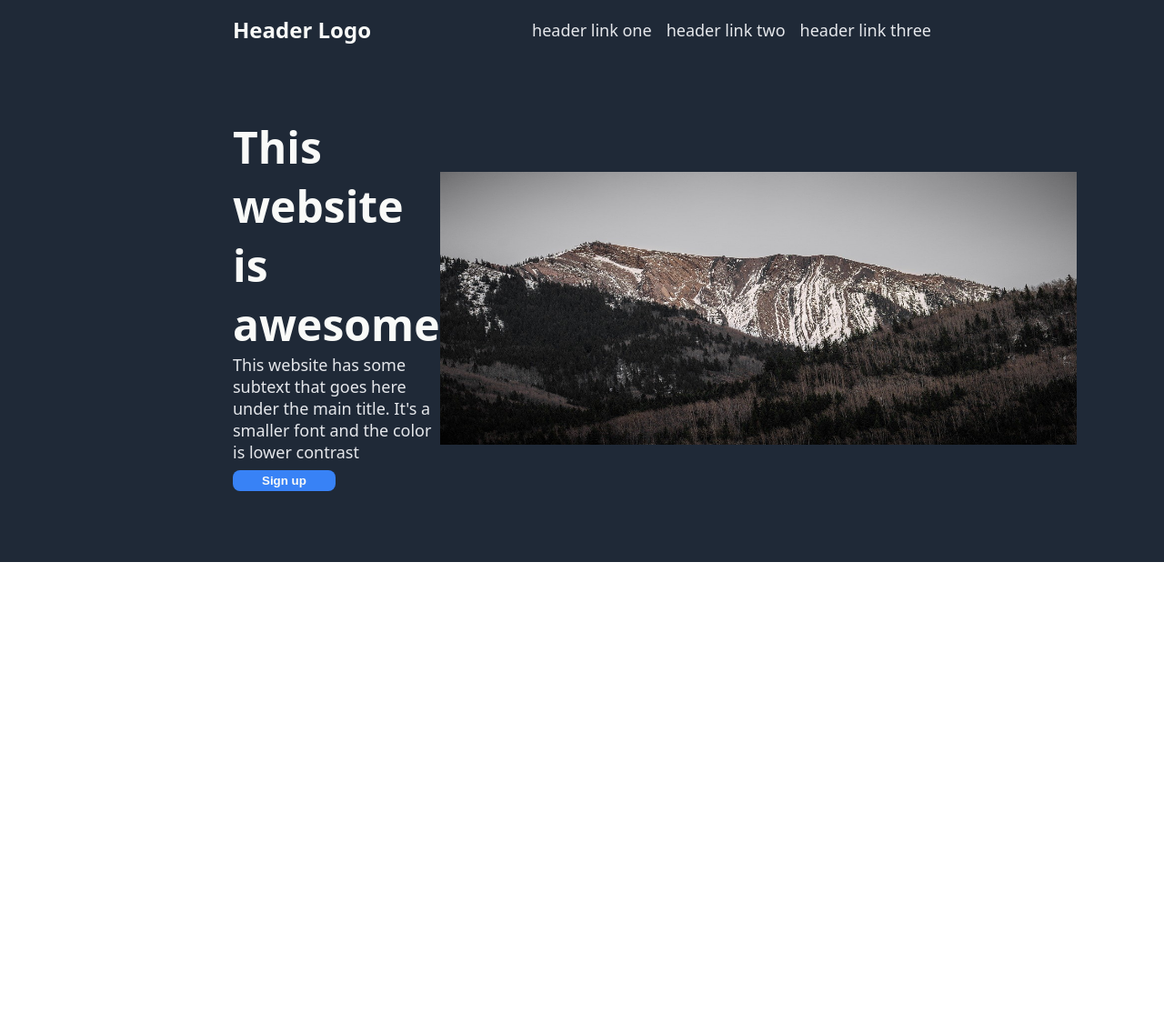
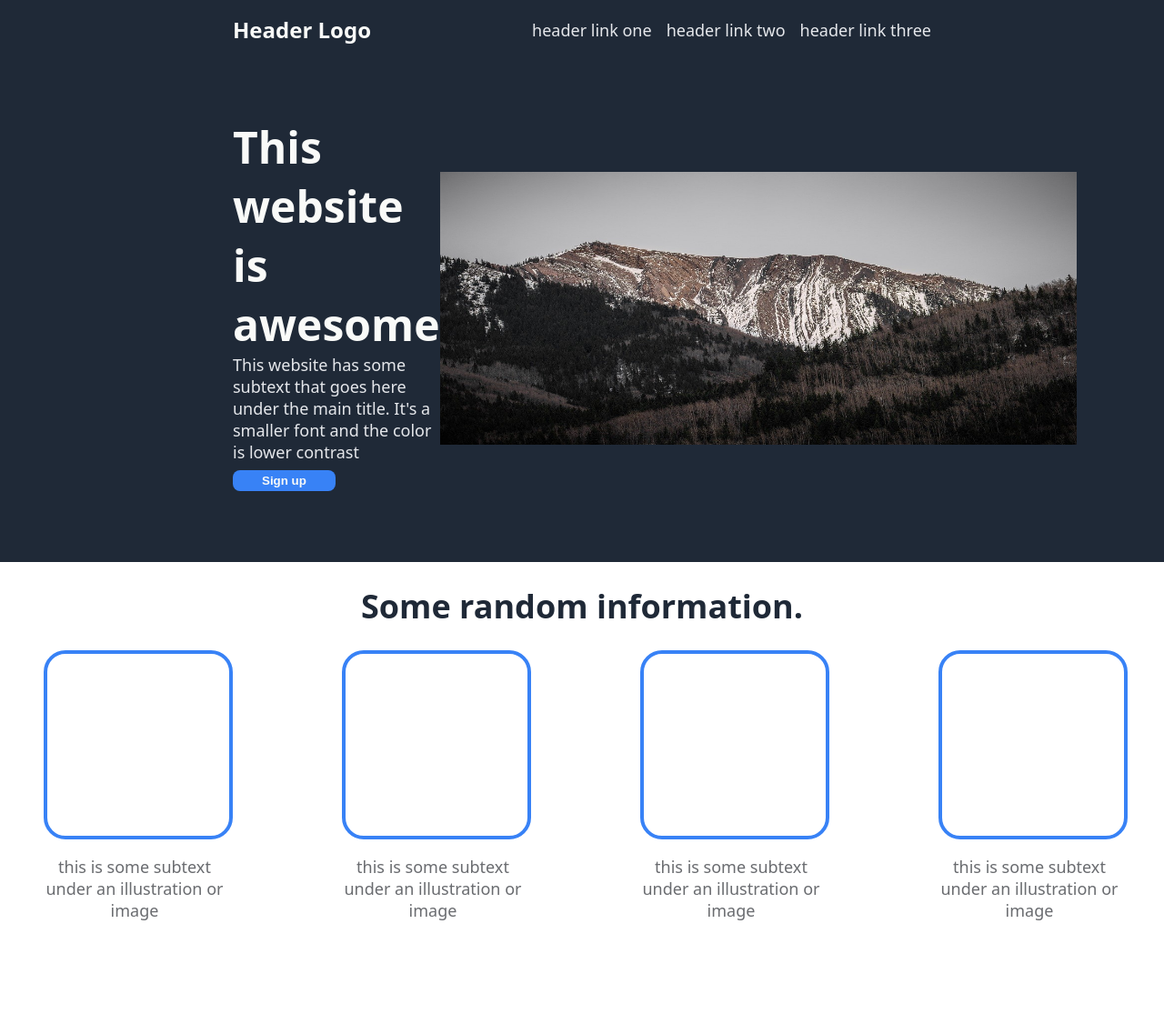
Before and after one commit to karthikg664/Landing-Page, a plain HTML site: page index.html in a window 1280 px wide. Shown: the whole page at 91% size. Before the commit the page ends 800 px from the top, so only its background shows below. Drawn offline with Linux system fonts and the light colour scheme.

Commit message:
complted information-section

```diff
--- a/index.html
+++ b/index.html
@@ -9,7 +9,7 @@
 </head>
 
 <body>
-    <div class="hero">
+    <div class="hero-section">
         <header class="nav-bar">
             <h1 class="logo">Header Logo</h1>
             <nav class="nav-links">
@@ -30,6 +30,27 @@
             </div>
         </div>
     </div>
+    <div class="info-section">
+        <h1 class="info-title">Some random information.</h1>
+        <div class="info-content">
+            <div class="items">
+                <div class="illustration"></div>
+                <p class="text">this is some subtext under an illustration or image</p>
+            </div>
+            <div class="items">
+                <div class="illustration"></div>
+                <p class="text">this is some subtext under an illustration or image</p>
+            </div>
+            <div class="items">
+                <div class="illustration"></div>
+                <p class="text">this is some subtext under an illustration or image</p>
+            </div>
+            <div class="items">
+                <div class="illustration"></div>
+                <p class="text">this is some subtext under an illustration or image</p>
+            </div>
+        </div>
+    </div>
 </body>
 
 </html>
--- a/src/stylesheet.css
+++ b/src/stylesheet.css
@@ -5,14 +5,14 @@ body {
 
 /* hero section */
 
-.hero {
+.hero-section {
     display: flex;
     flex-direction: column;
     background-color: #1f2937;
     gap: 64px;
 }
 
-.logo{
+.logo {
     font-size: 24px;
     color: #f9faf8;
     font-weight: 800;
@@ -25,14 +25,16 @@ body {
     margin: 0px;
 }
 
-.hero-sub-text, .nav-links, a {
+.hero-sub-text,
+.nav-links,
+a {
     font-size: 18px;
     color: #e5e7eb;
     margin: 0px;
     text-decoration: none;
 }
 
-.nav-links{
+.nav-links {
     display: flex;
     gap: 16px;
 }
@@ -47,7 +49,8 @@ body {
     margin: 8px 0px;
 }
 
-.nav-bar, .hero-content {
+.nav-bar,
+.hero-content {
     display: flex;
     padding: 0px 256px;
     justify-content: space-between;
@@ -66,7 +69,53 @@ body {
     justify-content: center;
 }
 
-.right, img {
+.right,
+img {
     width: 700px;
     height: 300px;
 }
+
+/* information section */
+
+.items {
+    display: flex;
+    flex-direction: column;
+    height: 400px;
+    width: 200px;
+}
+
+
+.info-section * {
+    /* border: 2px solid; */
+}
+
+.info-section {
+    display: flex;
+    flex-direction: column;
+}
+
+.info-content {
+    display: flex;
+    align-items: center;
+    justify-content:center;
+    gap: 128px;
+    flex: 1;
+}
+
+.info-title {
+    align-self:center;
+    font-size: 36px;
+    color: #1f2937;
+    font-weight: 900;
+}
+.text {
+    font-size: 18px;
+    color: #6a6c70;
+    text-align:center;
+}
+
+.illustration {
+    border: 4px solid #3882f6;
+    border-radius: 24px;
+    padding: 100px;
+}
```
